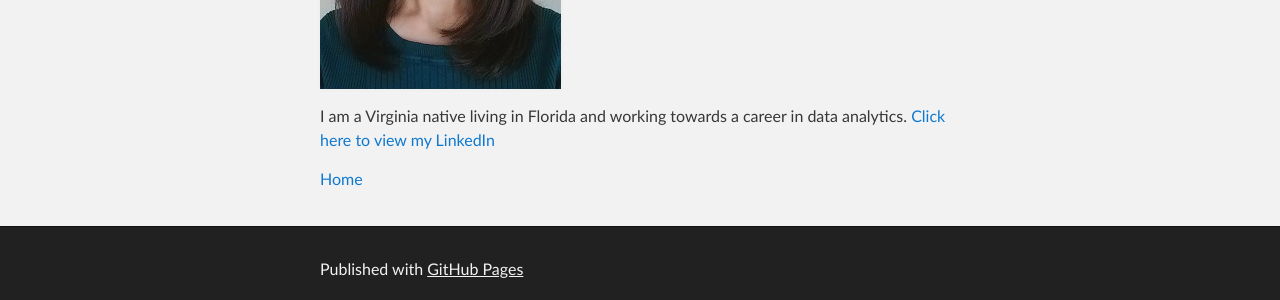
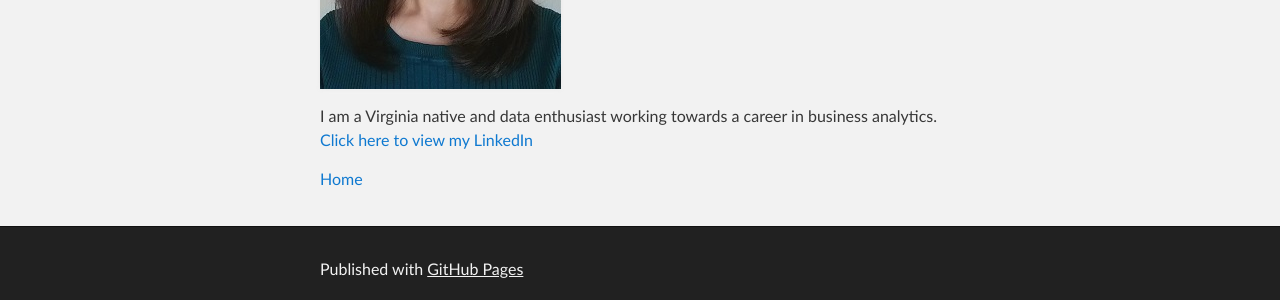
Before and after one commit to Cherylngo/cherylngo.github.io, a Jekyll site: the page built from Other Info/index.md, in a window 1280 px wide. Shown: the part 590-890 px from the top of the page. Built offline with Jekyll 4.4.1, drawn with Linux system fonts in a browser that asks for light colours; our own code applies the rules of GitHub Pages for plain Markdown files.

Commit message:
Update index.md

```diff
--- a/Other Info/index.md
+++ b/Other Info/index.md
@@ -6,7 +6,7 @@
 
 ![Headshot](/pics/Headshot.jpg)
 
-I am a Virginia native living in Florida and working towards a career in data analytics. [Click here to view my LinkedIn](https://www.linkedin.com/in/cherylngo/)
+I am a Virginia native and data enthusiast working towards a career in business analytics. [Click here to view my LinkedIn](https://www.linkedin.com/in/cherylngo/)
 
 
 
```
